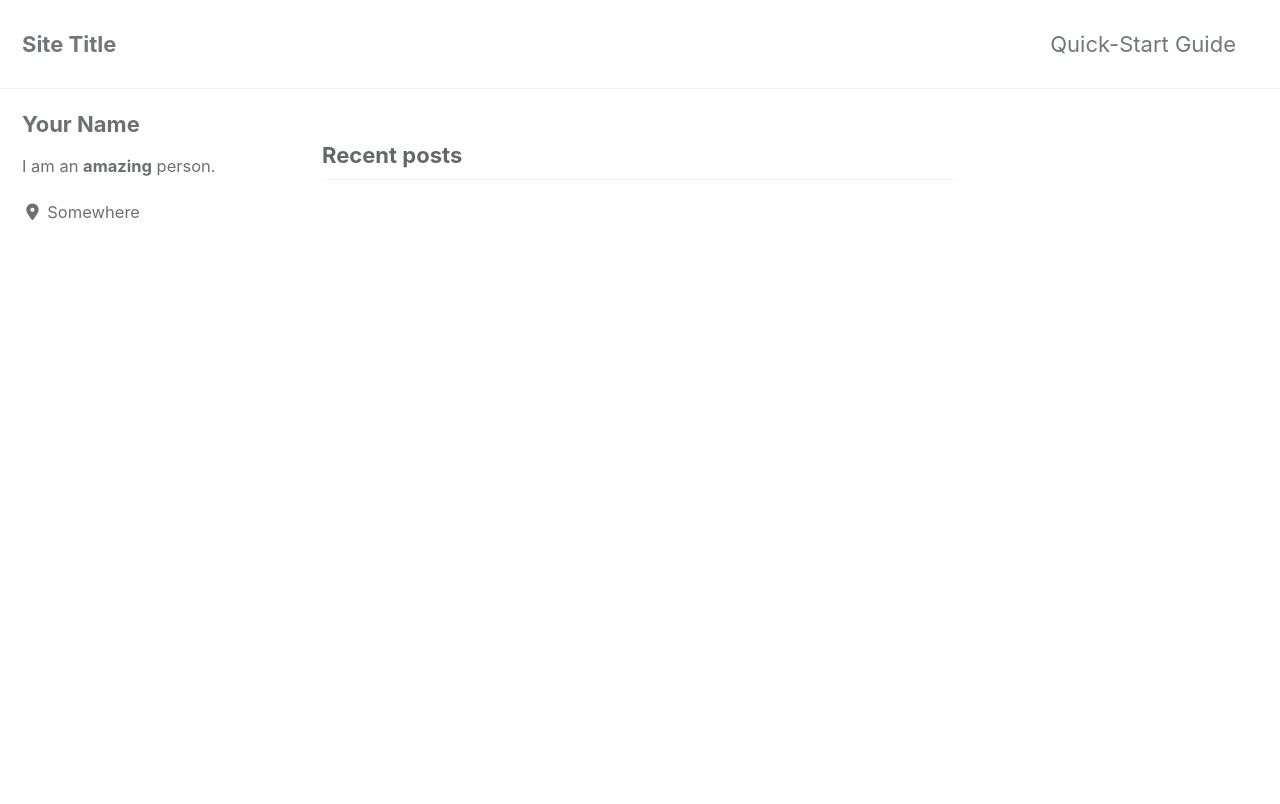
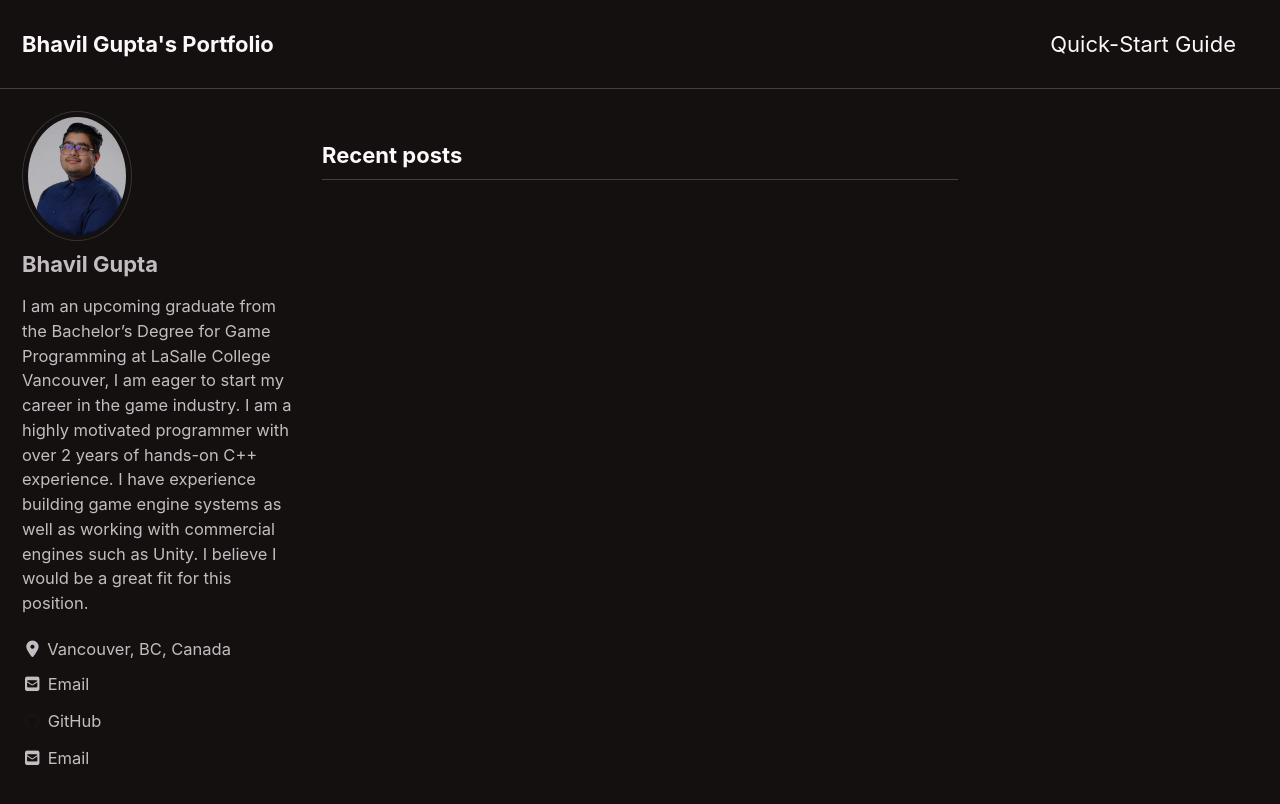
Before and after one commit to InFaNsO/InFaNsO.github.io, a Jekyll site: the page built from index.html, in a window 1280 px wide and 900 px high. Shown: the top 804 px of the window. Built offline with Jekyll 4.4.1, drawn with Linux system fonts in a browser that asks for light colours; cached includes are drawn as plain includes; nearby versions of some CDN libraries; the list of posts is cut into pages by our own code; some of the changed text lies outside the part shown.

Commit message:
Updated configurations of the site

```diff
--- a/_config.yml
+++ b/_config.yml
@@ -12,15 +12,15 @@
 
 # theme                  : "minimal-mistakes-jekyll"
 # remote_theme           : "mmistakes/minimal-mistakes"
-minimal_mistakes_skin    : "default" # "air", "aqua", "contrast", "dark", "dirt", "neon", "mint", "plum", "sunrise"
+minimal_mistakes_skin    : "neon" #"default", "air", "aqua", "contrast", "dark", "dirt", "neon", "mint", "plum", "sunrise"
 
 # Site Settings
 locale                   : "en-US"
-title                    : "Site Title"
+title                    : "Bhavil Gupta's Portfolio"
 title_separator          : "-"
 subtitle                 : # site tagline that appears below site title in masthead
-name                     : "Your Name"
-description              : "An amazing website."
+name                     : "Bhavil Gupta"
+description              : "A Game Programmer Portfolio"
 url                      : # the base hostname & protocol for your site e.g. "https://mmistakes.github.io"
 baseurl                  : # the subpath of your site, e.g. "/blog"
 repository               : # GitHub username/repo-name e.g. "mmistakes/minimal-mistakes"
@@ -93,29 +93,29 @@ analytics:
 
 # Site Author
 author:
-  name             : "Your Name"
-  avatar           : # path of avatar image, e.g. "/assets/images/bio-photo.jpg"
-  bio              : "I am an **amazing** person."
-  location         : "Somewhere"
-  email            :
+  name             : "Bhavil Gupta"
+  avatar           : "/assets/images/MyProfilePhoto.png"
+  bio              : "I am an upcoming graduate from the Bachelor’s Degree for Game Programming at LaSalle College Vancouver, I am eager to start my career in the game industry. I am a highly motivated programmer with over 2 years of hands-on C++ experience. I have experience building game engine systems as well as working with commercial engines such as Unity. I believe I would be a great fit for this position."
+  location         : "Vancouver, BC, Canada"
+  email            : "bhavilg101@gmail.com"
   links:
     - label: "Email"
       icon: "fas fa-fw fa-envelope-square"
-      # url: "mailto:your.name@email.com"
-    - label: "Website"
-      icon: "fas fa-fw fa-link"
+      url: "mailto:bhavilg101@gmail.com"
+    - #label: "Website"
+      #icon: "fas fa-fw fa-link"
       # url: "https://your-website.com"
-    - label: "Twitter"
-      icon: "fab fa-fw fa-twitter-square"
-      # url: "https://twitter.com/"
-    - label: "Facebook"
-      icon: "fab fa-fw fa-facebook-square"
+    - #label: "twitter"
+      #icon: "fab fa-fw fa-twitter-square"
+      #url: "https://twitter.com/"
+    - #label: "Facebook"
+      #icon: "fab fa-fw fa-facebook-square"
       # url: "https://facebook.com/"
     - label: "GitHub"
       icon: "fab fa-fw fa-github"
-      # url: "https://github.com/"
-    - label: "Instagram"
-      icon: "fab fa-fw fa-instagram"
+      url: "https://github.com/InFaNsO"
+    - #label: "Instagram"
+      #icon: "fab fa-fw fa-instagram"
       # url: "https://instagram.com/"
 
 # Site Footer
@@ -129,7 +129,7 @@ footer:
       # url:
     - label: "GitHub"
       icon: "fab fa-fw fa-github"
-      # url:
+      url: "https://github.com/InFaNsO"
     - label: "GitLab"
       icon: "fab fa-fw fa-gitlab"
       # url:
@@ -279,3 +279,11 @@ defaults:
       comments: # true
       share: true
       related: true
+
+    #_pages
+    -scope:
+      path: ""
+      type: pages
+      values:
+        layout: single
+        author_profile: true
```
Also changed, not shown: assets/images/MyProfilePhoto.png (added).
